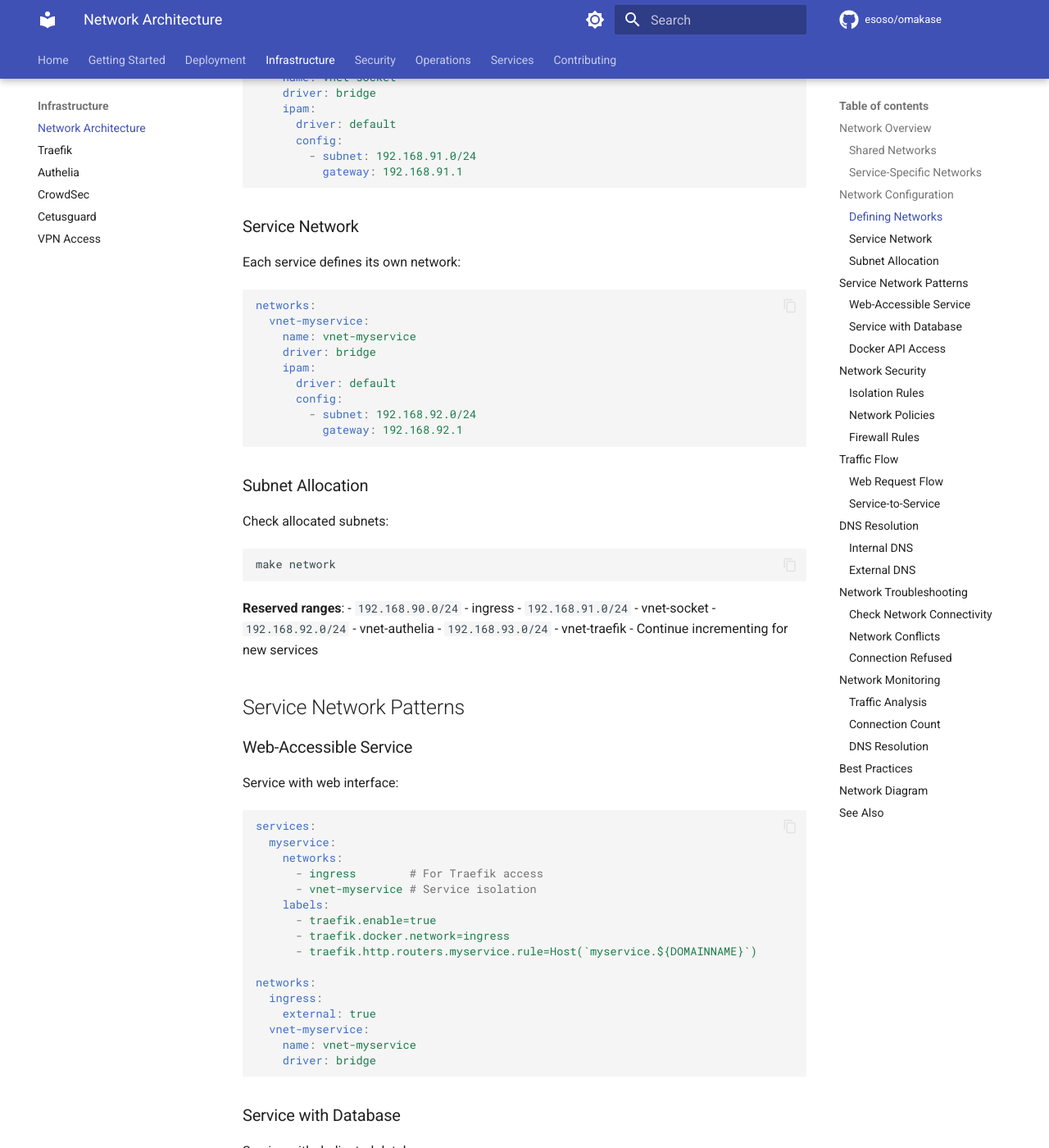
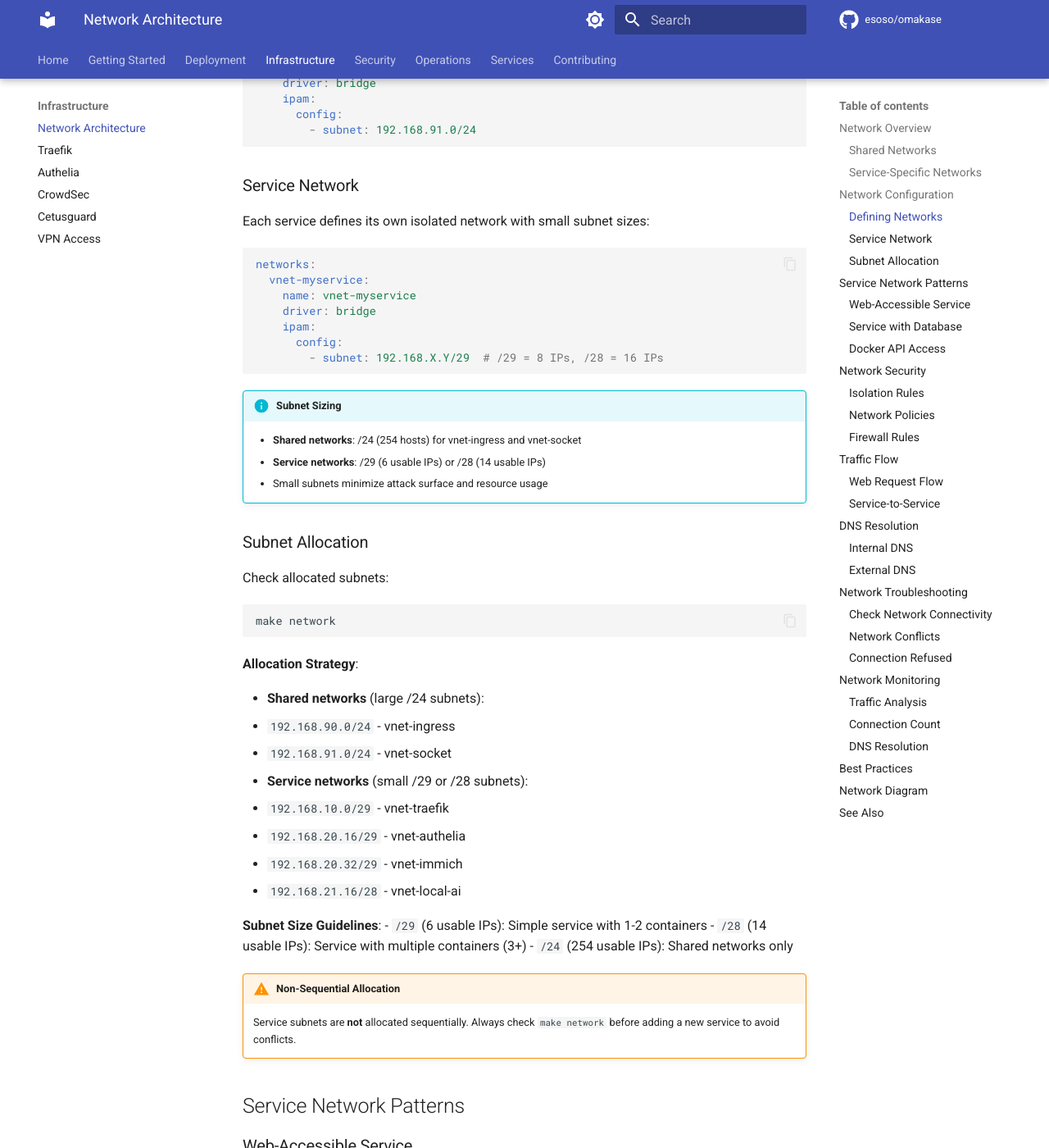
Before and after one commit to EsOsO/Omakase, an MkDocs documentation site: the page built from docs/infrastructure/network-architecture.md, in a window 1280 px wide and 1400 px high, scrolled down 1038 px. Shown: the whole window at 82% size. Built offline with MkDocs 1.6.1 and Material for MkDocs 9.7.7, drawn with Linux system fonts in a browser that asks for light colours; comment, search, counter and statistics services are not loaded; some of the changed text lies outside the part shown.

Commit message:
docs(network): fix network names and subnet allocation (#14)
Corrections:
- Network name: ingress → vnet-ingress (throughout doc)
- Subnet allocation: non-sequential, not 92/93/94 as documented
- Actual allocations: 192.168.10.0/29 (traefik), 192.168.20.16/29 (authelia), etc.
- Subnet sizes: /29 or /28 for services (not /24)
- Small subnets: 6-14 usable IPs vs 254
- All code examples updated with vnet-ingress
- Traffic flow: port 80 not 443 (upstream SSL)
- Configuration location: service compose files (not main compose.yaml)

````diff
--- a/docs/infrastructure/network-architecture.md
+++ b/docs/infrastructure/network-architecture.md
@@ -8,7 +8,7 @@
 
 Two shared networks for cross-service communication:
 
-**ingress** (192.168.90.0/24):
+**vnet-ingress** (192.168.90.0/24):
 - Public-facing services
 - Connected to Traefik reverse proxy
 - Protected by Authelia SSO
@@ -34,32 +34,28 @@
 
 ### Defining Networks
 
-In `compose.yaml`:
+Shared networks are defined in service compose files (e.g., `compose/core/traefik/compose.yaml`):
 
 ```yaml
 networks:
-  ingress:
-    name: ingress
+  vnet-ingress:
+    name: vnet-ingress
     driver: bridge
     ipam:
-      driver: default
       config:
         - subnet: 192.168.90.0/24
-          gateway: 192.168.90.1
 
   vnet-socket:
     name: vnet-socket
     driver: bridge
     ipam:
-      driver: default
       config:
         - subnet: 192.168.91.0/24
-          gateway: 192.168.91.1
 ```
 
 ### Service Network
 
-Each service defines its own network:
+Each service defines its own isolated network with small subnet sizes:
 
 ```yaml
 networks:
@@ -67,11 +63,14 @@
     name: vnet-myservice
     driver: bridge
     ipam:
-      driver: default
       config:
-        - subnet: 192.168.92.0/24
-          gateway: 192.168.92.1
+        - subnet: 192.168.X.Y/29  # /29 = 8 IPs, /28 = 16 IPs
 ```
+
+!!! info "Subnet Sizing"
+    - **Shared networks**: /24 (254 hosts) for vnet-ingress and vnet-socket
+    - **Service networks**: /29 (6 usable IPs) or /28 (14 usable IPs)
+    - Small subnets minimize attack surface and resource usage
 
 ### Subnet Allocation
 
@@ -80,12 +79,25 @@
 make network
 ```
 
-**Reserved ranges**:
-- `192.168.90.0/24` - ingress
-- `192.168.91.0/24` - vnet-socket
-- `192.168.92.0/24` - vnet-authelia
-- `192.168.93.0/24` - vnet-traefik
-- Continue incrementing for new services
+**Allocation Strategy**:
+
+- **Shared networks** (large /24 subnets):
+  - `192.168.90.0/24` - vnet-ingress
+  - `192.168.91.0/24` - vnet-socket
+
+- **Service networks** (small /29 or /28 subnets):
+  - `192.168.10.0/29` - vnet-traefik
+  - `192.168.20.16/29` - vnet-authelia
+  - `192.168.20.32/29` - vnet-immich
+  - `192.168.21.16/28` - vnet-local-ai
+
+**Subnet Size Guidelines**:
+- `/29` (6 usable IPs): Simple service with 1-2 containers
+- `/28` (14 usable IPs): Service with multiple containers (3+)
+- `/24` (254 usable IPs): Shared networks only
+
+!!! warning "Non-Sequential Allocation"
+    Service subnets are **not** allocated sequentially. Always check `make network` before adding a new service to avoid conflicts.
 
 ## Service Network Patterns
 
@@ -97,19 +109,22 @@
 services:
   myservice:
     networks:
-      - ingress        # For Traefik access
+      - vnet-ingress   # For Traefik access
       - vnet-myservice # Service isolation
     labels:
       - traefik.enable=true
-      - traefik.docker.network=ingress
+      - traefik.docker.network=vnet-ingress
       - traefik.http.routers.myservice.rule=Host(`myservice.${DOMAINNAME}`)
 
 networks:
-  ingress:
+  vnet-ingress:
     external: true
   vnet-myservice:
     name: vnet-myservice
     driver: bridge
+    ipam:
+      config:
+        - subnet: 192.168.X.Y/29
 ```
 
 ### Service with Database
@@ -120,7 +135,7 @@
 services:
   myservice:
     networks:
-      - ingress
+      - vnet-ingress
       - vnet-myservice
     environment:
       DB_HOST: myservice-db
@@ -129,13 +144,17 @@
     image: postgres:16
     networks:
       - vnet-myservice  # Only on service network
-    # No ingress network - not web accessible
+    # No vnet-ingress - not web accessible
 
 networks:
-  ingress:
+  vnet-ingress:
     external: true
   vnet-myservice:
     name: vnet-myservice
+    driver: bridge
+    ipam:
+      config:
+        - subnet: 192.168.X.Y/29
 ```
 
 ### Docker API Access
@@ -146,13 +165,13 @@
 services:
   monitoring-tool:
     networks:
-      - ingress
+      - vnet-ingress
       - vnet-socket    # For Docker API access
     environment:
       DOCKER_HOST: tcp://cetusguard:2375
 
 networks:
-  ingress:
+  vnet-ingress:
     external: true
   vnet-socket:
     external: true
@@ -170,17 +189,17 @@
 ### Network Policies
 
 **Web services**:
-- ✅ Connect to `ingress`
+- ✅ Connect to `vnet-ingress`
 - ✅ Connect to own `vnet-service`
 - ❌ Never directly to other service networks
 
 **Databases**:
 - ✅ Connect to own `vnet-service`
-- ❌ Never to `ingress`
+- ❌ Never to `vnet-ingress`
 - ❌ Never to other service networks
 
 **Monitoring tools**:
-- ✅ Connect to `ingress`
+- ✅ Connect to `vnet-ingress`
 - ✅ Connect to `vnet-socket`
 - ❌ Never directly to service networks
 
@@ -198,27 +217,30 @@
 
 ### Web Request Flow
 
-1. **External request** → Port 443
-2. **Traefik** (on ingress) → Receives request
+1. **External request** → Port 80 (Traefik)
+2. **Traefik** (on vnet-ingress) → Receives request
 3. **CrowdSec** → Analyzes traffic
 4. **Authelia** → Authenticates user
-5. **Service** (on ingress) → Receives authorized request
+5. **Service** (on vnet-ingress) → Receives authorized request
 6. **Service → Database** (on vnet-service) → Internal communication
 
 ### Service-to-Service
 
 Services that need to communicate must:
 
-1. Share a network OR
-2. Use ingress network (less secure) OR
-3. Create shared network (better)
+1. Share a common network OR
+2. Use vnet-ingress (less secure, only if needed) OR
+3. Create dedicated shared network (preferred)
 
-Example shared network:
+Example shared network for service-to-service:
 ```yaml
 networks:
   vnet-shared:
     name: vnet-shared
     driver: bridge
+    ipam:
+      config:
+        - subnet: 192.168.X.Y/29
 ```
 
 ## DNS Resolution
@@ -330,9 +352,9 @@
                   │ :443/:80
                   │
 ┌─────────────────▼───────────────────────────────────────┐
-│ Traefik (ingress network)                               │
-│   - SSL termination                                     │
-│   - Routing                                             │
+│ Traefik (vnet-ingress)                                  │
+│   - HTTP routing (port 80)                              │
+│   - SSL upstream                                        │
 └─────────┬─────────────────────┬─────────────────────────┘
           │                     │
           │                     │
@@ -343,7 +365,7 @@
           │
           │
     ┌─────▼────────────────────────────────┐
-    │ ingress network (192.168.90.0/24)    │
+    │ vnet-ingress (192.168.90.0/24)       │
     │   - All web-accessible services      │
     └──────────────────────────────────────┘
           │         │         │
````
Also changed, not shown: other parts of docs/infrastructure/network-architecture.md (+1 -1 lines).
